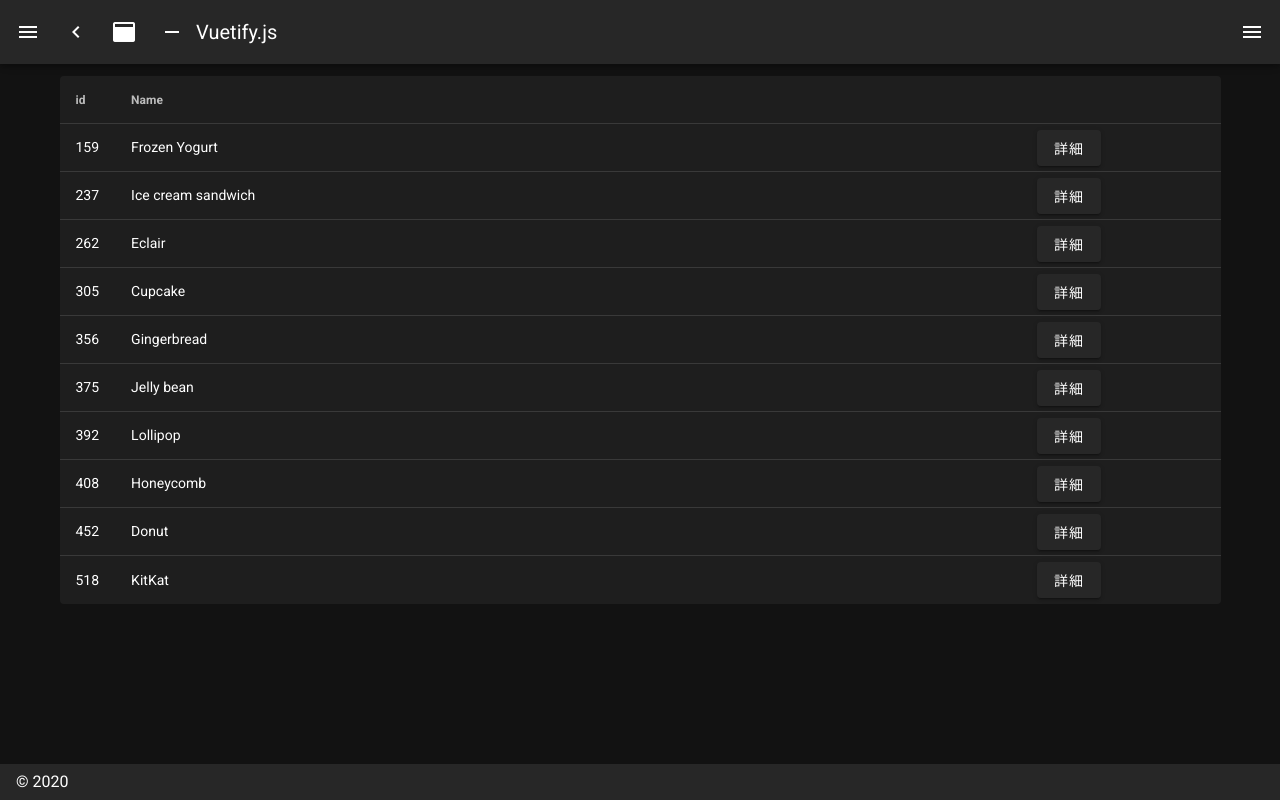
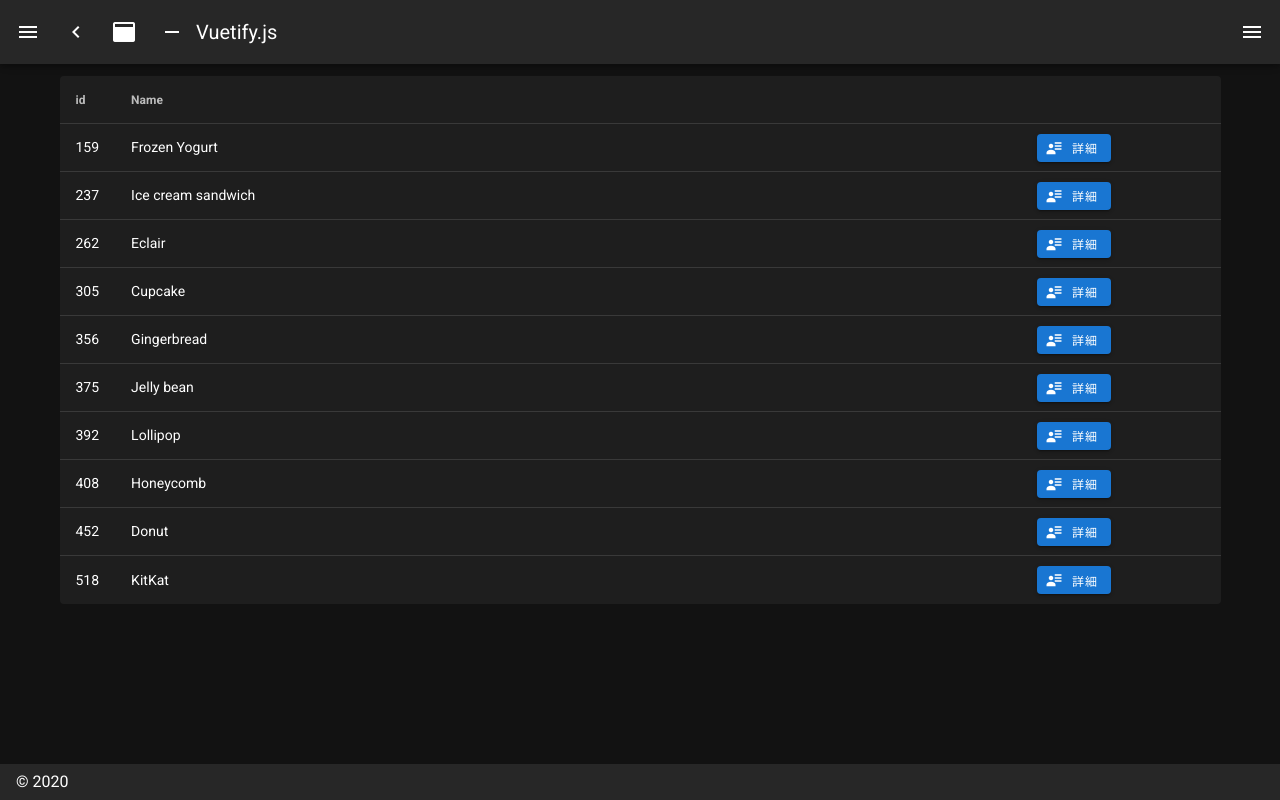
Before and after one commit to idani/nuxt-router-test1, a Nuxt app: page /user in a window 1280 px wide. Built offline with nearby package versions, Linux system fonts and the light colour scheme.

Commit message:
ユーザ詳細リンクのボタンを装飾

```diff
--- a/pages/user/index.vue
+++ b/pages/user/index.vue
@@ -12,7 +12,11 @@
         <tr v-for="user in users" :key="user.id">
           <td class="text-right">{{ user.id }}</td>
           <td>{{ user.name }}</td>
-          <td><v-btn :to="`/user/${user.id}`">詳細</v-btn></td>
+          <td>
+            <v-btn color="primary" small :to="`/user/${user.id}`"
+              ><v-icon left>mdi-account-details</v-icon>詳細</v-btn
+            >
+          </td>
         </tr>
       </tbody>
     </template>
```
